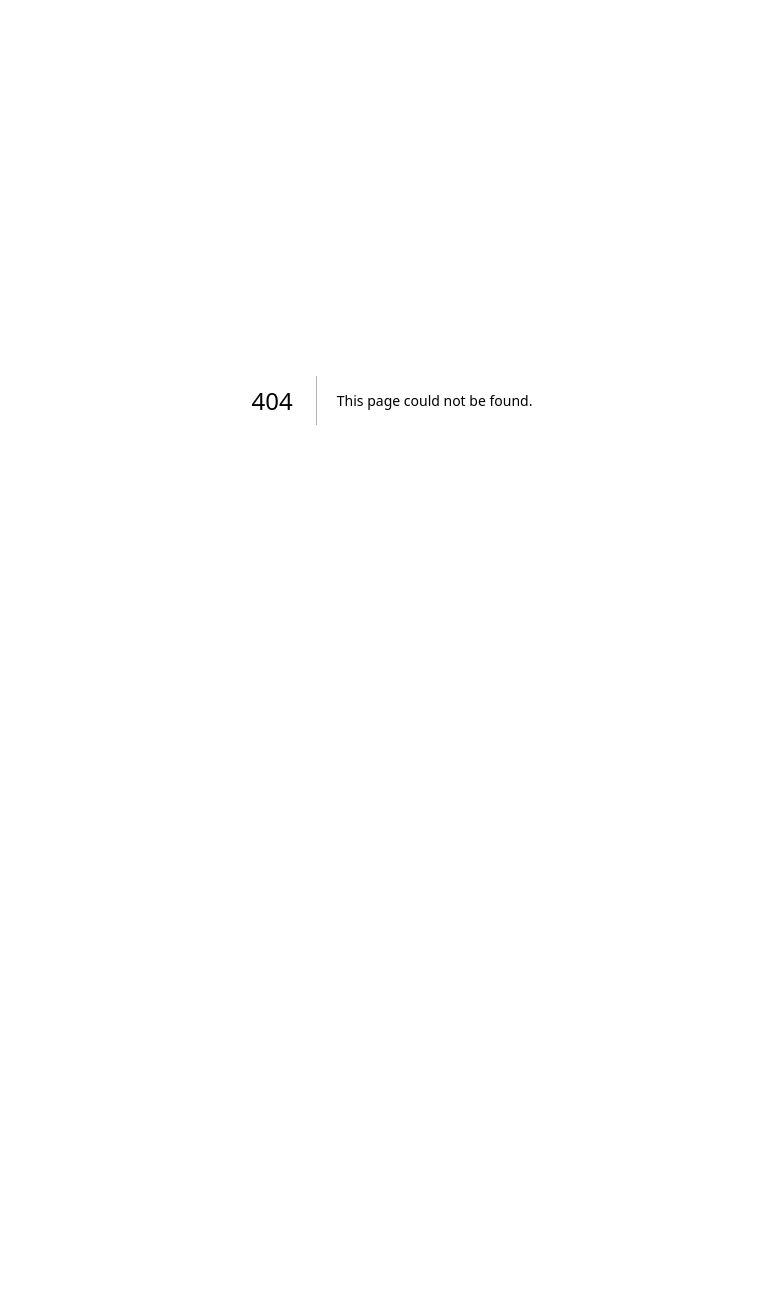
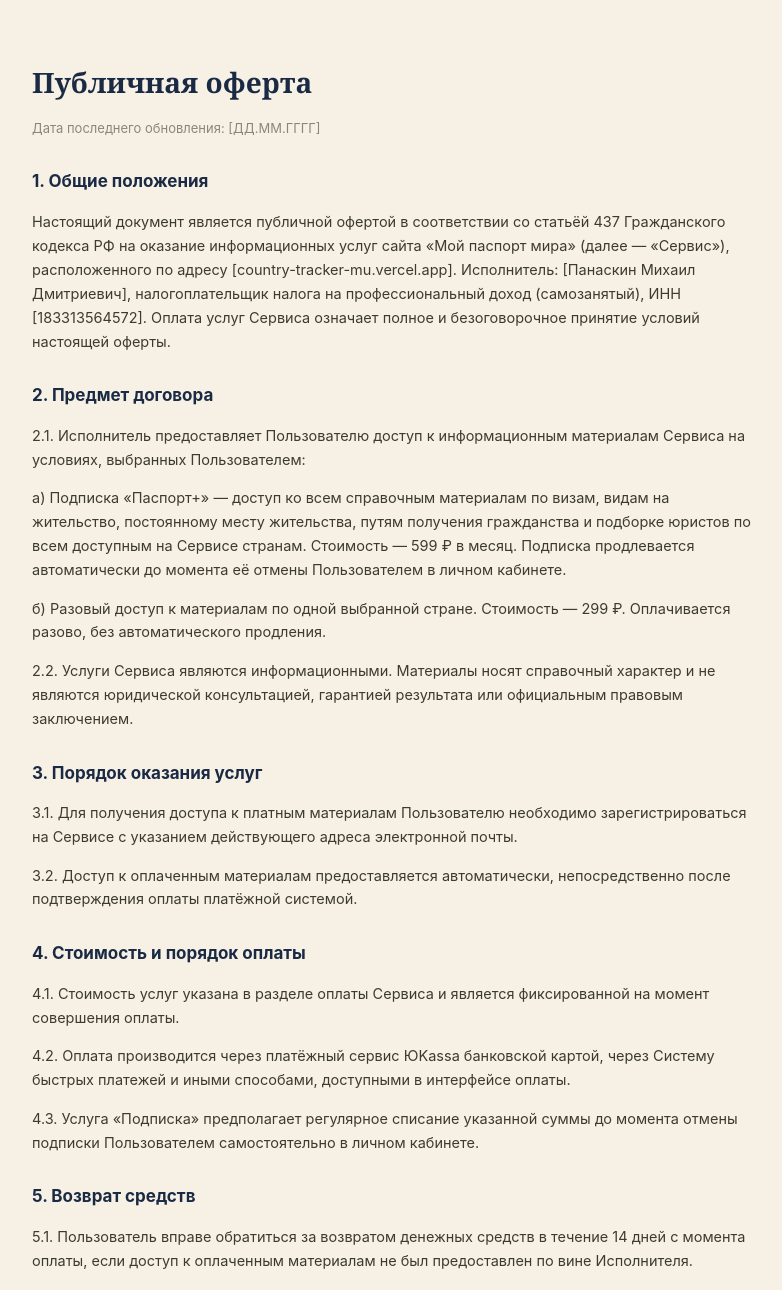
Before and after one commit to MiRiMgh/country-tracker, a Next.js app: page /oferta in a window 1280 px wide. Before the commit this address had no page. Shown: the top 1290 px of the page, without its empty margins (248-1030 px from the left). Before the commit the page ends 800 px from the top, so only its background shows below. Built offline with nearby package versions, Linux system fonts and the light colour scheme.

Commit message:
Create page.js

```diff
--- /dev/null
+++ b/app/oferta/page.js
@@ -0,0 +1,105 @@
+export const metadata = {
+  title: "Публичная оферта — Мой паспорт мира",
+};
+
+const wrap = { maxWidth: 720, margin: "0 auto", padding: "40px 20px 80px", fontFamily: "-apple-system, Inter, sans-serif", color: "#1B2A44", lineHeight: 1.65 };
+const h1 = { fontFamily: "Georgia, serif", fontSize: 28, marginBottom: 6 };
+const h2 = { fontSize: 17, fontWeight: 700, marginTop: 28, marginBottom: 8 };
+const p = { fontSize: 14.5, color: "#3D3A30", marginBottom: 10 };
+
+export default function Oferta() {
+  return (
+    <div style={{ background: "#F6F1E4", minHeight: "100vh" }}>
+      <div style={wrap}>
+        <h1 style={h1}>Публичная оферта</h1>
+        <p style={{ ...p, color: "#8B8778", fontSize: 13 }}>Дата последнего обновления: [ДД.ММ.ГГГГ]</p>
+
+        <h2 style={h2}>1. Общие положения</h2>
+        <p style={p}>
+          Настоящий документ является публичной офертой в соответствии со статьёй 437 Гражданского кодекса РФ
+          на оказание информационных услуг сайта «Мой паспорт мира» (далее — «Сервис»), расположенного по адресу
+          [country-tracker-mu.vercel.app]. Исполнитель: [Панаскин Михаил Дмитриевич], налогоплательщик налога на профессиональный доход
+          (самозанятый), ИНН [183313564572]. Оплата услуг Сервиса означает полное и безоговорочное принятие условий
+          настоящей оферты.
+        </p>
+
+        <h2 style={h2}>2. Предмет договора</h2>
+        <p style={p}>
+          2.1. Исполнитель предоставляет Пользователю доступ к информационным материалам Сервиса на условиях,
+          выбранных Пользователем:
+        </p>
+        <p style={p}>
+          а) Подписка «Паспорт+» — доступ ко всем справочным материалам по визам, видам на жительство,
+          постоянному месту жительства, путям получения гражданства и подборке юристов по всем доступным
+          на Сервисе странам. Стоимость — 599 ₽ в месяц. Подписка продлевается автоматически до момента её
+          отмены Пользователем в личном кабинете.
+        </p>
+        <p style={p}>
+          б) Разовый доступ к материалам по одной выбранной стране. Стоимость — 299 ₽. Оплачивается разово,
+          без автоматического продления.
+        </p>
+        <p style={p}>
+          2.2. Услуги Сервиса являются информационными. Материалы носят справочный характер и не являются
+          юридической консультацией, гарантией результата или официальным правовым заключением.
+        </p>
+
+        <h2 style={h2}>3. Порядок оказания услуг</h2>
+        <p style={p}>
+          3.1. Для получения доступа к платным материалам Пользователю необходимо зарегистрироваться на Сервисе
+          с указанием действующего адреса электронной почты.
+        </p>
+        <p style={p}>
+          3.2. Доступ к оплаченным материалам предоставляется автоматически, непосредственно после
+          подтверждения оплаты платёжной системой.
+        </p>
+
+        <h2 style={h2}>4. Стоимость и порядок оплаты</h2>
+        <p style={p}>
+          4.1. Стоимость услуг указана в разделе оплаты Сервиса и является фиксированной на момент совершения
+          оплаты.
+        </p>
+        <p style={p}>
+          4.2. Оплата производится через платёжный сервис ЮKassa банковской картой, через Систему быстрых
+          платежей и иными способами, доступными в интерфейсе оплаты.
+        </p>
+        <p style={p}>
+          4.3. Услуга «Подписка» предполагает регулярное списание указанной суммы до момента отмены подписки
+          Пользователем самостоятельно в личном кабинете.
+        </p>
+
+        <h2 style={h2}>5. Возврат средств</h2>
+        <p style={p}>
+          5.1. Пользователь вправе обратиться за возвратом денежных средств в течение 14 дней с момента оплаты,
+          если доступ к оплаченным материалам не был предоставлен по вине Исполнителя.
+        </p>
+        <p style={p}>
+          5.2. Возврат за услугу, которая была фактически оказана (доступ предоставлен и материалами можно было
+          воспользоваться), рассматривается индивидуально по обращению на почту, указанную в разделе «Контакты».
+        </p>
+
+        <h2 style={h2}>6. Ответственность сторон</h2>
+        <p style={p}>
+          6.1. Материалы Сервиса носят информационный характер. Пользователь самостоятельно проверяет
+          актуальность и полноту сведений в официальных источниках соответствующих государств или у
+          практикующего юриста перед принятием любых решений.
+        </p>
+        <p style={p}>
+          6.2. Исполнитель не несёт ответственности за решения, принятые Пользователем на основании материалов
+          Сервиса, а также за действия третьих лиц (включая юристов и консультантов, контакты которых могут
+          быть размещены на Сервисе).
+        </p>
+
+        <h2 style={h2}>7. Контакты</h2>
+        <p style={p}>
+          [Панаскин Михаил Дмитриевич], самозанятый, ИНН [183313564572].<br />
+          E-mail: [gdmirim@gmail.com]<br />
+          Телефон: [+7 912 752 48 47]
+        </p>
+
+        <p style={{ ...p, fontSize: 12, color: "#A39D8A", marginTop: 30 }}>
+          Внимание: этот документ — рабочий шаблон, требует заполнения реальных реквизитов и проверки практикующим юристом перед публикацией и подключением приёма платежей.
+        </p>
+      </div>
+    </div>
+  );
+}
```
